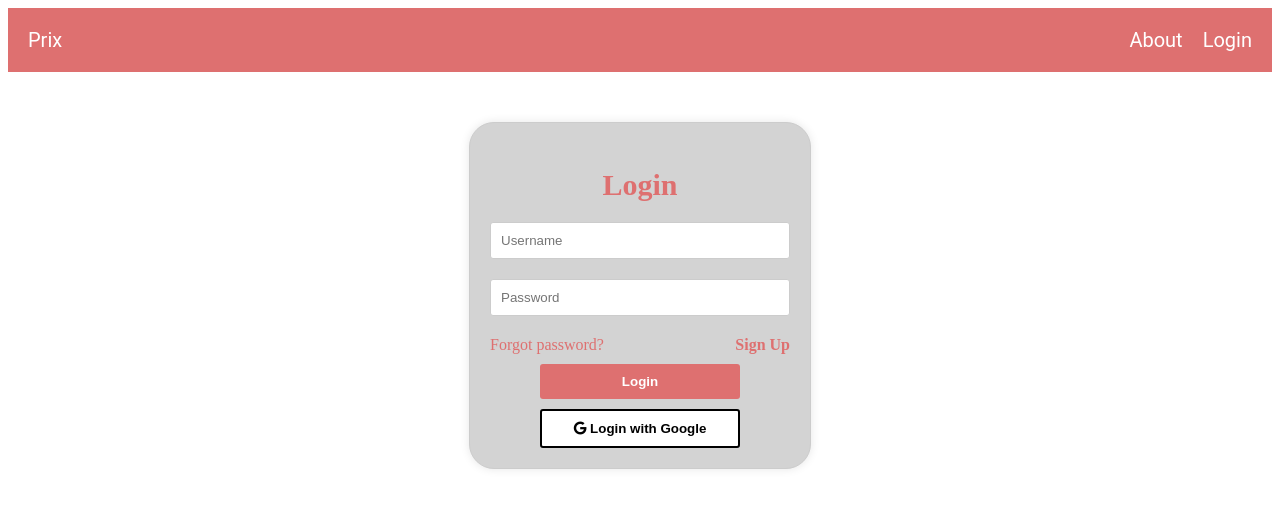
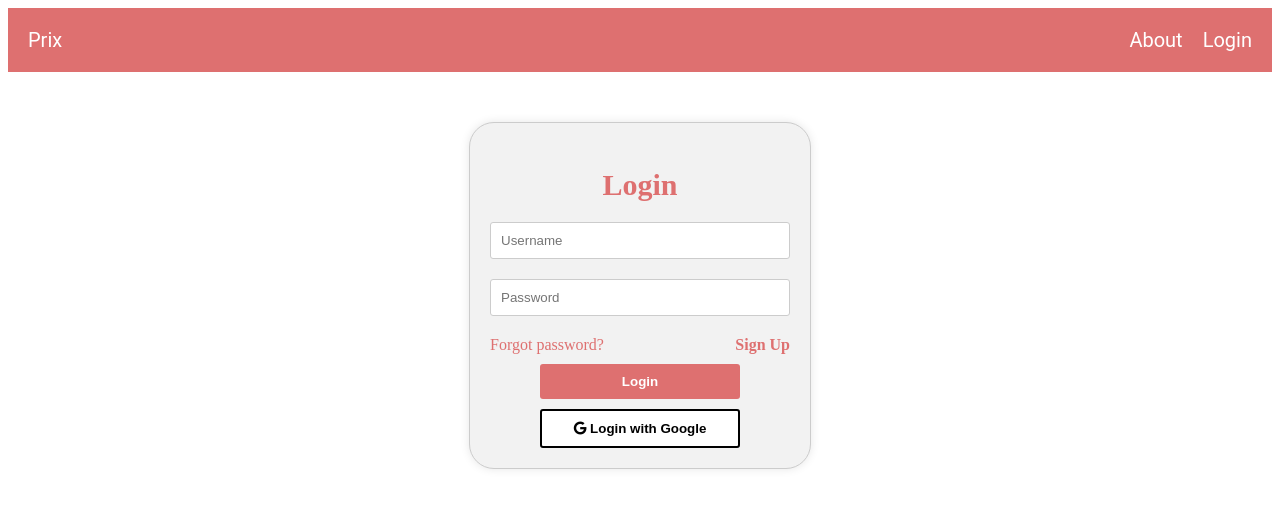
Before and after one commit to Leoc74/Power_Of_Friendship, a website: page src/client/login.html in a window 1280 px wide. Drawn offline with Linux system fonts and the light colour scheme.

Commit message:
changed background color on login page to match search page

```diff
--- a/src/client/login.css
+++ b/src/client/login.css
@@ -47,7 +47,7 @@ nav {
   border-radius: 25px; /* rounds out the border */
   box-shadow: 0 0 10px rgba(0,0,0,0.1); /* shadow of the box */
   margin-top: 50px; /* brings the login box down 50 px */
-  background-color: lightgray; /* background color of the box */
+  background-color: #f2f2f2; /* background color of the box */
 }
 
 #login-view h2 {
```
